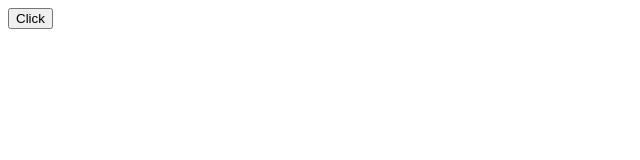
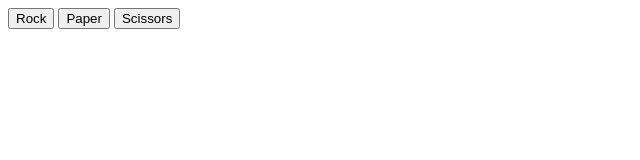
Before and after one commit to tuningfolk/js-rock-paper, a plain HTML site: page index.html in a window 1280 px wide. Shown: the whole page, without its empty margins (0-640 px from the left). Drawn offline with Linux system fonts and the light colour scheme.

Commit message:
Added three buttons

```diff
--- a/index.html
+++ b/index.html
@@ -1,7 +1,13 @@
 <!DOCTYPE html>
 <html>
-    <meta name="viewport" content="width= device-width, initial-scale = 1.0">
-    <script src="play.js"></script>
-    <button onclick="document.getElementById('demo').innerHTML = getComputerChoice()">Click</button>
-    <p id="demo"></p>
+    <head>
+        <meta name="viewport" content="width= device-width, initial-scale = 1.0">
+        <script src="play.js"></script>
+    </head>
+    <body>
+        <button onclick="document.getElementById('demo')">Rock</button>
+        <button onclick="document.getElementById('demo')">Paper</button>
+        <button onclick="document.getElementById('demo')">Scissors</button>
+    </body>
+
 </html>
```
